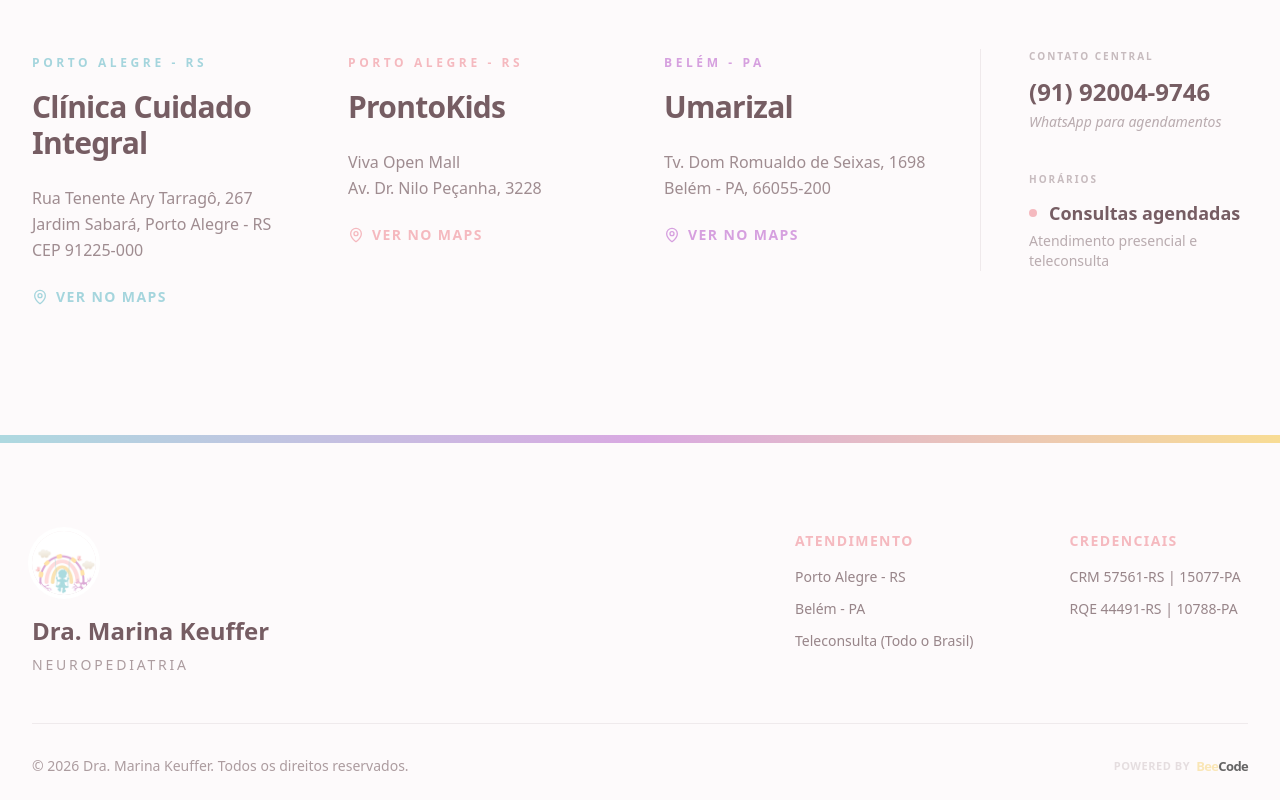
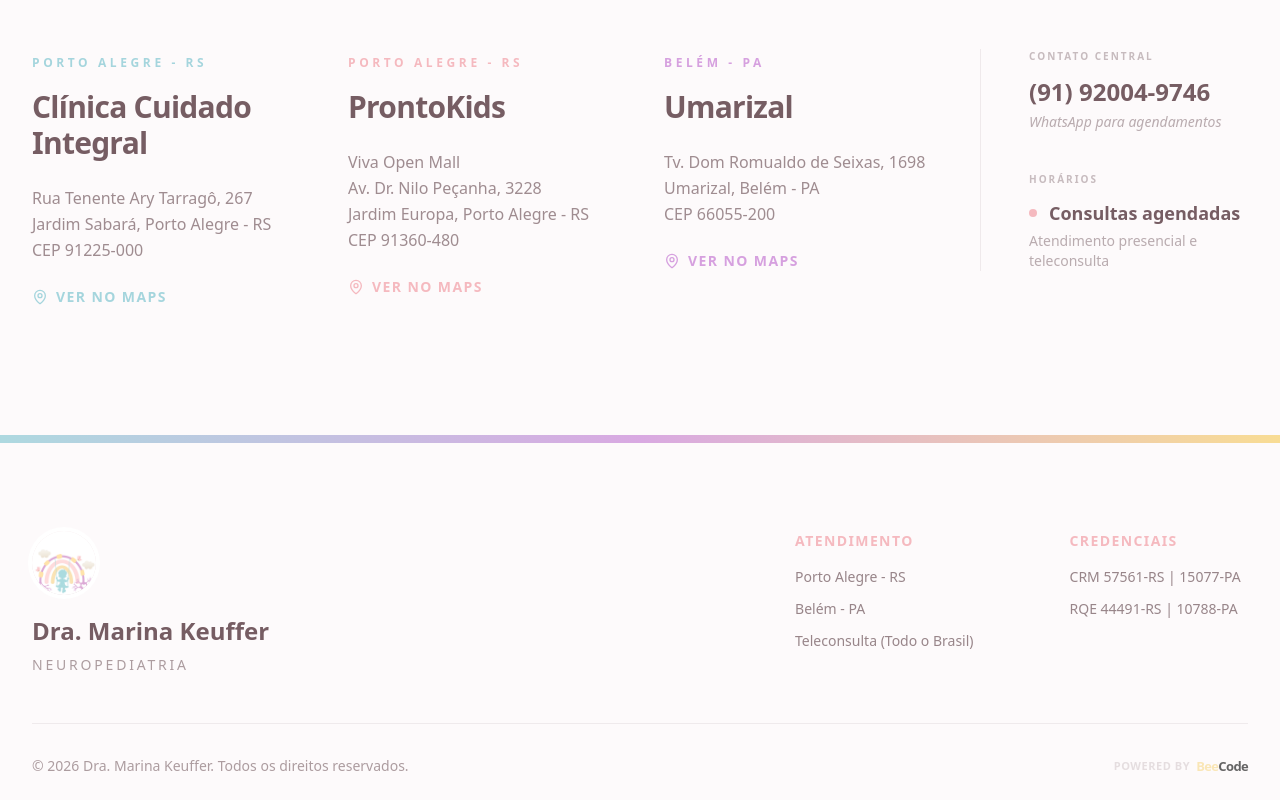
Before and after one commit to caioolima/dra-marina-neuropediatra, a Next.js app: page / in a window 1280 px wide. Shown: the part 6215-7015 px from the top of the page. Built offline with nearby package versions, Linux system fonts and the light colour scheme.

Commit message:
feat: standardize clinic addresses and fix section spacing

```diff
--- a/src/app/page.tsx
+++ b/src/app/page.tsx
@@ -622,7 +622,7 @@
 
 function About() {
   return (
-    <section id="sobre" className="relative overflow-hidden px-5 py-18 md:px-8 md:py-24">
+    <section id="sobre" className="relative overflow-hidden px-5 py-16 md:px-8 md:py-24">
       <div className="pointer-events-none absolute inset-0 overflow-hidden">
         <BalloonAccent className="absolute left-[8%] top-10 hidden lg:flex" fillColor="#a5d5dd" />
         <CloudCluster className="absolute right-[12%] top-20 hidden opacity-70 xl:block" />
@@ -826,9 +826,13 @@
                   Viva Open Mall
                   <br />
                   Av. Dr. Nilo Peçanha, 3228
+                  <br />
+                  Jardim Europa, Porto Alegre - RS
+                  <br />
+                  CEP 91360-480
                 </p>
                 <a
-                  href="https://www.google.com/maps/search/?api=1&query=ProntoKids+Viva+Open+Mall+Av.+Dr.+Nilo+Peçanha+3228+Porto+Alegre"
+                  href="https://www.google.com/maps/search/?api=1&query=Av.+Dr.+Nilo+Peçanha+3228+Jardim+Europa+Porto+Alegre+RS+91360-480"
                   target="_blank"
                   rel="noopener noreferrer"
                   className="mt-4 inline-flex items-center gap-2 text-sm font-bold uppercase tracking-widest text-brand-primary hover:underline"
@@ -851,10 +855,12 @@
                 <p className="text-base leading-relaxed text-brand-text/70">
                   Tv. Dom Romualdo de Seixas, 1698
                   <br />
-                  Belém - PA, 66055-200
+                  Umarizal, Belém - PA
+                  <br />
+                  CEP 66055-200
                 </p>
                 <a
-                  href="https://www.google.com/maps/search/?api=1&query=Tv.+Dom+Romualdo+de+Seixas+1698+Belém"
+                  href="https://www.google.com/maps/search/?api=1&query=Tv.+Dom+Romualdo+de+Seixas+1698+Umarizal+Belém+PA+66055-200"
                   target="_blank"
                   rel="noopener noreferrer"
                   className="mt-4 inline-flex items-center gap-2 text-sm font-bold uppercase tracking-widest text-brand-lilac hover:underline"
```
